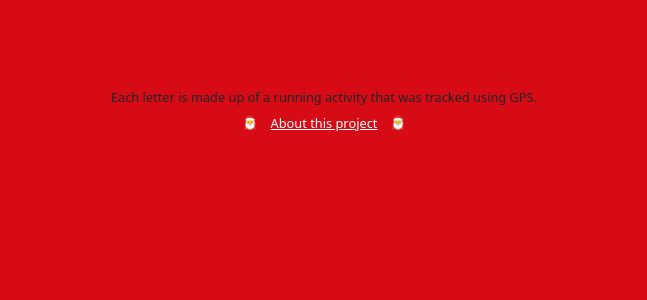
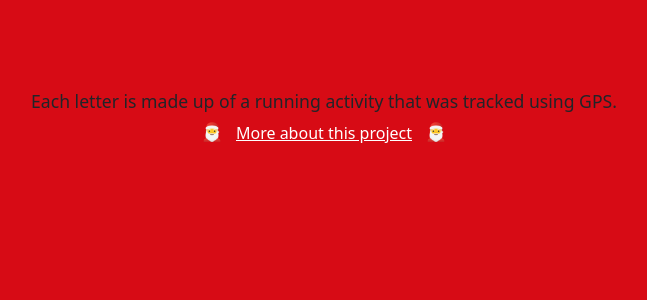
Before and after one commit to folbert/merrychristmasandahappynewyear-2021, a PHP site: template views/partials/head.php in a window 1280 px wide. Shown: the top 300 px of the page, without its empty margins (316-963 px from the left). Run offline with PHP 8.4, Linux system fonts and the light colour scheme; the template is opened without the code that fills it, so the values that code supplies are empty.

Commit message:
Fix some styling and text

```diff
--- a/assets/css/app.css
+++ b/assets/css/app.css
@@ -163,9 +163,10 @@ Footer
 footer {
   margin-top: 2rem;
   font-size: 0.8rem;
+  font-size: 1.1rem;
 }
 
 footer .btn {
-  font-size: 0.8rem !important;
+  font-size: 1rem !important;
   color: #fff !important;
 }
--- a/views/partials/footer.php
+++ b/views/partials/footer.php
@@ -5,7 +5,7 @@
         Each letter is made up of a running activity that was tracked using GPS.
       </div>
       <div class="col-12 text-center">
-        🎅<button data-bs-toggle="modal" data-bs-target="#info-modal" class="btn btn-link">About this project</button>🎅
+        🎅<button data-bs-toggle="modal" data-bs-target="#info-modal" class="btn btn-link">More about this project</button>🎅
       </div>
     </div>
   </div>
```
